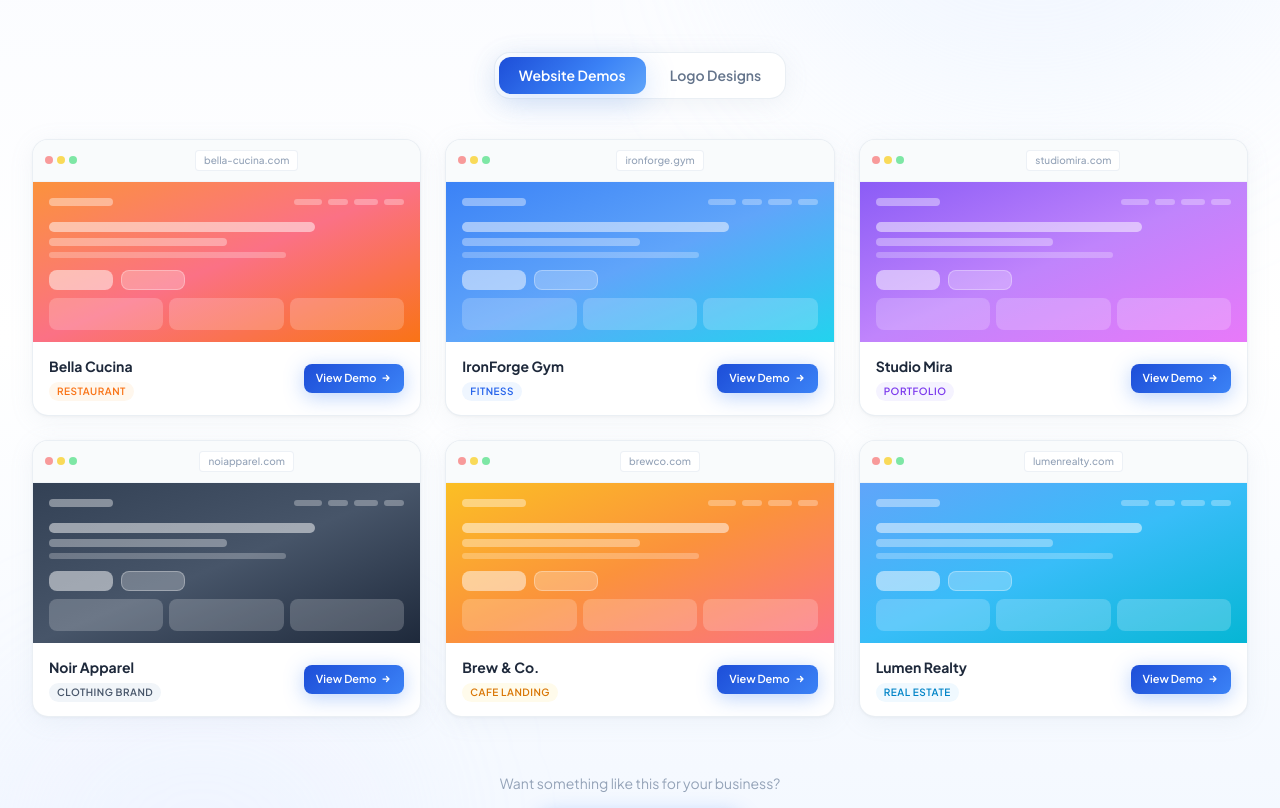
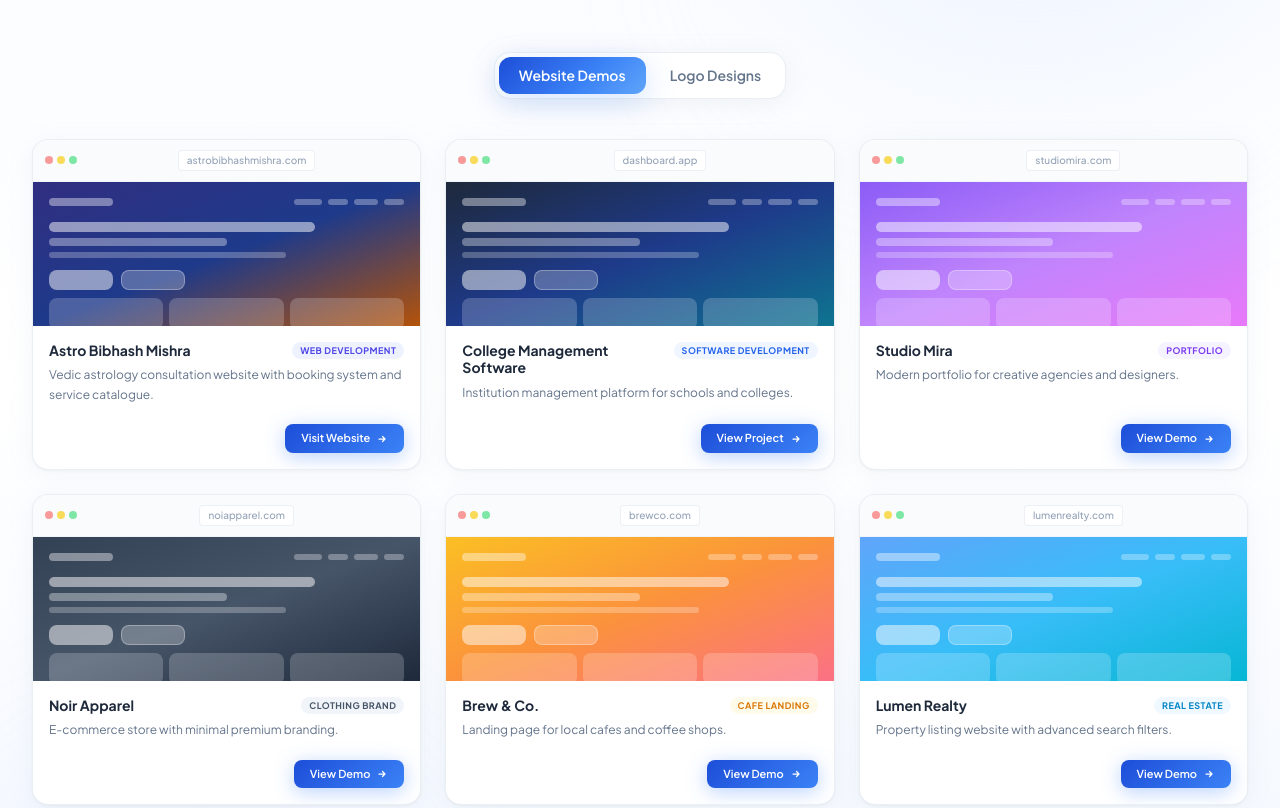
Before and after one commit to khrishChauhan/virtualcgo, a Next.js app: page / in a window 1280 px wide. Shown: the part 1980-2788 px from the top of the page. Built offline with nearby package versions, Linux system fonts and the light colour scheme.

Commit message:
feat: add interactive showcase section for website and logo projects

```diff
--- a/src/components/ShowcaseSection.tsx
+++ b/src/components/ShowcaseSection.tsx
@@ -8,58 +8,76 @@ import { useInView } from "framer-motion";
 
 const websiteDemos = [
   {
-    id: "demo-bella-cucina",
-    name: "Bella Cucina",
-    category: "Restaurant",
-    url: "bella-cucina.com",
-    gradient: "from-orange-400 via-rose-400 to-orange-500",
-    categoryColor: "text-orange-500",
-    categoryBg: "bg-orange-50",
+    id: "demo-astro",
+    name: "Astro Bibhash Mishra",
+    category: "Web Development",
+    url: "astrobibhashmishra.com",
+    link: "https://www.astrobibhashmishra.com/",
+    description: "Vedic astrology consultation website with booking system and service catalogue.",
+    gradient: "from-indigo-900 via-blue-900 to-amber-700",
+    categoryColor: "text-indigo-600",
+    categoryBg: "bg-indigo-50",
+    buttonText: "Visit Website"
   },
   {
-    id: "demo-ironforge-gym",
-    name: "IronForge Gym",
-    category: "Fitness",
-    url: "ironforge.gym",
-    gradient: "from-blue-500 via-blue-400 to-cyan-400",
+    id: "demo-college",
+    name: "College Management Software",
+    category: "Software Development",
+    url: "dashboard.app",
+    link: "#",
+    description: "Institution management platform for schools and colleges.",
+    gradient: "from-slate-800 via-blue-900 to-cyan-700",
     categoryColor: "text-blue-600",
     categoryBg: "bg-blue-50",
+    buttonText: "View Project"
   },
   {
     id: "demo-studio-mira",
     name: "Studio Mira",
     category: "Portfolio",
     url: "studiomira.com",
+    link: "#",
+    description: "Modern portfolio for creative agencies and designers.",
     gradient: "from-violet-500 via-purple-400 to-fuchsia-400",
     categoryColor: "text-violet-600",
     categoryBg: "bg-violet-50",
+    buttonText: "View Demo"
   },
   {
     id: "demo-noir-apparel",
     name: "Noir Apparel",
     category: "Clothing Brand",
     url: "noiapparel.com",
+    link: "#",
+    description: "E-commerce store with minimal premium branding.",
     gradient: "from-slate-700 via-slate-600 to-slate-800",
     categoryColor: "text-slate-600",
     categoryBg: "bg-slate-100",
+    buttonText: "View Demo"
   },
   {
     id: "demo-brew-co",
     name: "Brew & Co.",
     category: "Cafe Landing",
     url: "brewco.com",
+    link: "#",
+    description: "Landing page for local cafes and coffee shops.",
     gradient: "from-amber-400 via-orange-400 to-rose-400",
     categoryColor: "text-amber-600",
     categoryBg: "bg-amber-50",
+    buttonText: "View Demo"
   },
   {
     id: "demo-lumen-realty",
     name: "Lumen Realty",
     category: "Real Estate",
     url: "lumenrealty.com",
+    link: "#",
+    description: "Property listing website with advanced search filters.",
     gradient: "from-blue-400 via-sky-400 to-cyan-500",
     categoryColor: "text-sky-600",
     categoryBg: "bg-sky-50",
+    buttonText: "View Demo"
   },
 ];
 
@@ -71,6 +89,7 @@ const logoDesigns = [
   { id: "logo-quartz", letter: "Q", name: "Quartz", gradient: "from-indigo-500 to-violet-400" },
   { id: "logo-vertex", letter: "V", name: "Vertex", gradient: "from-cyan-500 to-blue-500" },
 ];
+
 
 // ─── Sub-components ───────────────────────────────────────────────────────────
 
@@ -109,14 +128,19 @@ function WebsitePreview({ gradient }: { gradient: string }) {
 }
 
 function DemoCard({ demo, index }: { demo: typeof websiteDemos[0]; index: number }) {
+  const isReal = demo.link !== "#";
+  const Wrapper = isReal ? motion.a : motion.div;
+
   return (
-    <motion.div
+    <Wrapper
+      href={isReal ? demo.link : undefined}
+      target={isReal ? "_blank" : undefined}
       id={demo.id}
       initial={{ opacity: 0, y: 24 }}
       animate={{ opacity: 1, y: 0 }}
       transition={{ duration: 0.5, delay: index * 0.07, ease: [0.22, 1, 0.36, 1] }}
       whileHover={{ y: -5, scale: 1.015 }}
-      className="group bg-white border border-slate-200/70 rounded-2xl overflow-hidden shadow-card hover:shadow-card-hover hover:border-blue-200/50 transition-all duration-300 cursor-pointer"
+      className={`group bg-white border border-slate-200/70 rounded-2xl overflow-hidden shadow-card hover:shadow-card-hover hover:border-blue-200/50 transition-all duration-300 flex flex-col ${isReal ? 'cursor-pointer' : 'cursor-default'}`}
     >
       {/* Browser chrome */}
       <div className="flex items-center gap-2 px-3 py-2.5 border-b border-slate-100 bg-slate-50/80">
@@ -133,34 +157,39 @@ function DemoCard({ demo, index }: { demo: typeof websiteDemos[0]; index: number
       </div>
 
       {/* Preview area */}
-      <div className="h-40 overflow-hidden">
+      <div className="h-36 overflow-hidden">
         <WebsitePreview gradient={demo.gradient} />
       </div>
 
       {/* Card footer */}
-      <div className="px-4 py-3.5 flex items-center justify-between gap-2">
+      <div className="px-4 py-4 flex flex-col flex-grow justify-between gap-3">
         <div>
-          <p className="text-slate-800 font-bold text-[14px]">{demo.name}</p>
+          <div className="flex items-start justify-between gap-2 mb-1.5">
+            <p className="text-slate-800 font-bold text-[14px] leading-tight">{demo.name}</p>
             <span
-            className={`inline-block text-[10px] font-semibold uppercase tracking-wider mt-0.5 px-2 py-0.5 rounded-full ${demo.categoryColor} ${demo.categoryBg}`}
+              className={`inline-block text-[9px] font-bold uppercase tracking-wider px-2 py-0.5 rounded-full whitespace-nowrap ${demo.categoryColor} ${demo.categoryBg}`}
             >
               {demo.category}
             </span>
           </div>
-        <motion.button
-          whileHover={{ scale: 1.05 }}
-          whileTap={{ scale: 0.96 }}
-          className="btn-primary text-white text-[11px] font-semibold px-3 py-1.5 rounded-lg flex items-center gap-1 flex-shrink-0"
-        >
-          View Demo
-          <svg className="w-3 h-3" fill="none" stroke="currentColor" viewBox="0 0 24 24">
+          <p className="text-slate-500 text-[12px] leading-relaxed line-clamp-2">
+            {demo.description}
+          </p>
+        </div>
+
+        <div className="flex justify-end mt-2">
+          <div className="btn-primary text-white text-[11px] font-semibold px-4 py-1.5 rounded-lg flex items-center gap-1.5 w-fit group-hover:shadow-[0_8px_16px_rgba(59,130,246,0.3)] transition-all">
+            {demo.buttonText}
+            <svg className="w-3 h-3 group-hover:translate-x-0.5 transition-transform" fill="none" stroke="currentColor" viewBox="0 0 24 24">
               <path strokeLinecap="round" strokeLinejoin="round" strokeWidth={2.5} d="M13 7l5 5m0 0l-5 5m5-5H6" />
             </svg>
-        </motion.button>
           </div>
-    </motion.div>
+        </div>
+      </div>
+    </Wrapper>
   );
 }
+
 
 function LogoCard({ logo, index }: { logo: typeof logoDesigns[0]; index: number }) {
   return (
```
Lines whose indentation alone changed are shown as unchanged.
